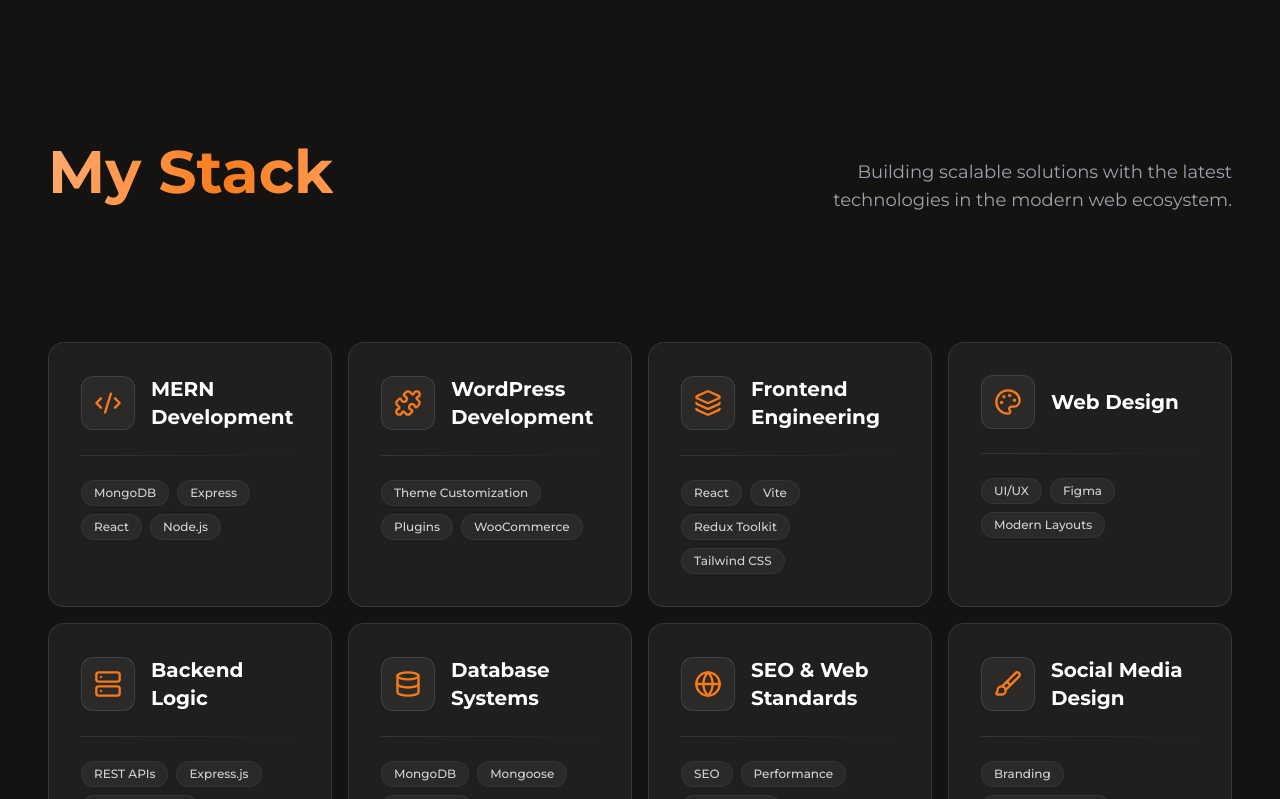
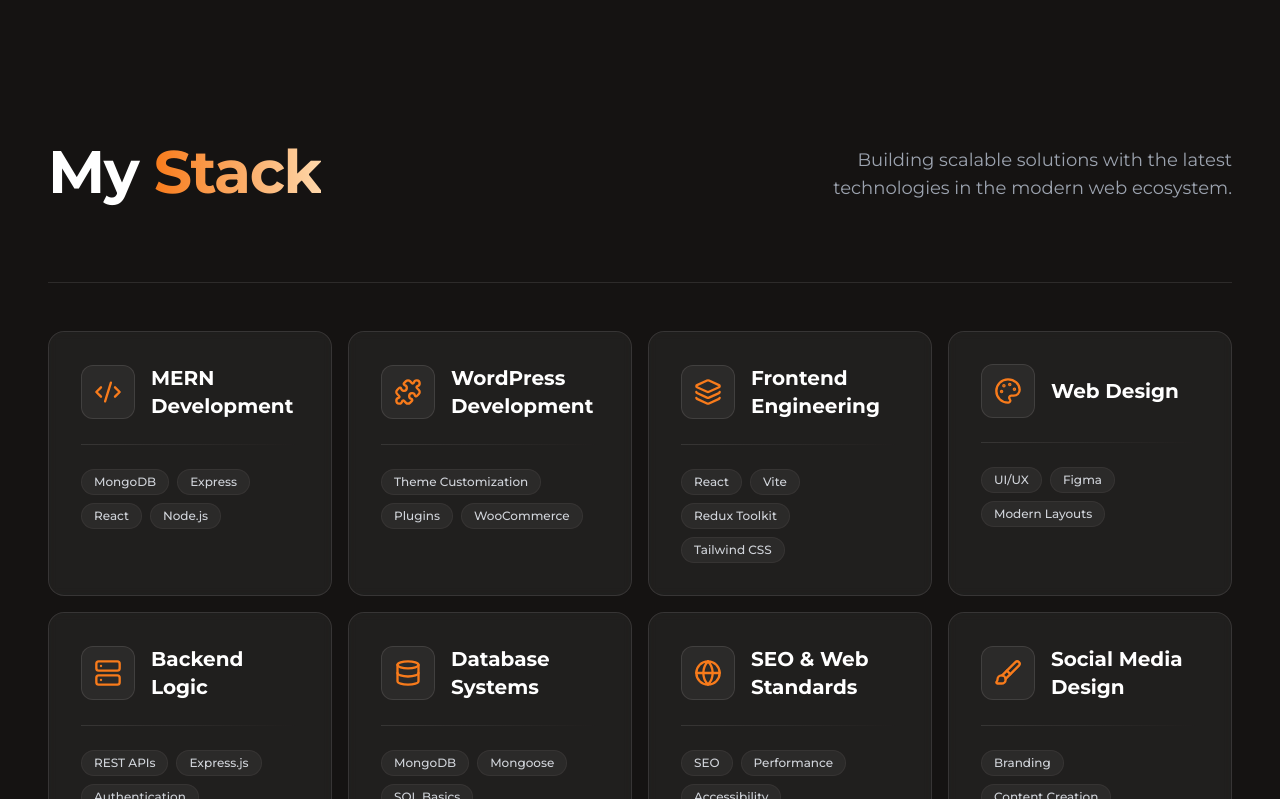
Before and after one commit to KamelMesbahi13/portfolio, a React (Vite) app: page / in a window 1280 px wide. Shown: the part 4501-5300 px from the top of the page. Built offline with nearby package versions, Linux system fonts and the light colour scheme.

Commit message:
adding tech section

```diff
--- a/src/Components/Home/Technologies/Technologies.jsx
+++ b/src/Components/Home/Technologies/Technologies.jsx
@@ -1,6 +1,6 @@
 import { useState, useRef } from "react";
 // eslint-disable-next-line no-unused-vars
-import { motion } from "framer-motion";
+import { motion, useInView } from "framer-motion";
 import {
   Layers,
   Code2,
@@ -12,6 +12,44 @@ import {
   Puzzle,
   Brush,
 } from "lucide-react";
+
+const fadeInUp = {
+  hidden: { opacity: 0, y: 40 },
+  visible: {
+    opacity: 1,
+    y: 0,
+    transition: { duration: 0.6, ease: [0.25, 0.46, 0.45, 0.94] },
+  },
+};
+
+const fadeInLeft = {
+  hidden: { opacity: 0, x: -60 },
+  visible: {
+    opacity: 1,
+    x: 0,
+    transition: { duration: 0.7, ease: [0.25, 0.46, 0.45, 0.94] },
+  },
+};
+
+const fadeInRight = {
+  hidden: { opacity: 0, x: 60 },
+  visible: {
+    opacity: 1,
+    x: 0,
+    transition: { duration: 0.7, ease: [0.25, 0.46, 0.45, 0.94] },
+  },
+};
+
+const staggerContainer = {
+  hidden: { opacity: 0 },
+  visible: {
+    opacity: 1,
+    transition: {
+      staggerChildren: 0.1,
+      delayChildren: 0.1,
+    },
+  },
+};
 
 const skills = [
   {
@@ -62,23 +100,36 @@ const skills = [
 ];
 
 const Skills = () => {
+  const headerRef = useRef(null);
+  const gridRef = useRef(null);
+
+  const headerInView = useInView(headerRef, { once: true, margin: "-50px" });
+  const gridInView = useInView(gridRef, { once: true, margin: "-50px" });
+
   return (
     <div className="md:py-20 py-12 bg-transparent overflow-hidden selection:bg-[#F87B1B] selection:text-white">
       <div className="container px-6 mx-auto">
-        <div className="flex flex-col items-start justify-between gap-6 mb-12 md:flex-row md:items-end md:pb-20">
+        <div
+          ref={headerRef}
+          className="flex flex-col items-start justify-between gap-6 pb-12 mb-12 border-b md:flex-row md:items-end md:pb-20 border-white/10"
+        >
           <motion.div
-            initial={{ opacity: 0, x: -20 }}
-            whileInView={{ opacity: 1, x: 0 }}
-            viewport={{ once: true }}
+            initial="hidden"
+            animate={headerInView ? "visible" : "hidden"}
+            variants={fadeInLeft}
           >
-            <h1>My Stack</h1>
+            <h2 className="text-4xl font-bold tracking-tight text-white md:text-6xl">
+              My{" "}
+              <span className="text-transparent bg-clip-text bg-gradient-to-r from-[#F87B1B] to-orange-200">
+                Stack
+              </span>
+            </h2>
           </motion.div>
 
           <motion.p
-            initial={{ opacity: 0, x: 20 }}
-            whileInView={{ opacity: 1, x: 0 }}
-            viewport={{ once: true }}
-            /* FIXED: text-left for mobile, text-right for desktop */
+            initial="hidden"
+            animate={headerInView ? "visible" : "hidden"}
+            variants={fadeInRight}
             className="max-w-md text-lg text-left text-gray-400 md:text-right"
           >
             Building scalable solutions with the latest technologies in the
@@ -86,18 +137,23 @@ const Skills = () => {
           </motion.p>
         </div>
 
-        {/* Grid */}
-        <div className="grid grid-cols-1 gap-4 md:grid-cols-2 lg:grid-cols-3 xl:grid-cols-4">
+        <motion.div
+          ref={gridRef}
+          initial="hidden"
+          animate={gridInView ? "visible" : "hidden"}
+          variants={staggerContainer}
+          className="grid grid-cols-1 gap-4 md:grid-cols-2 lg:grid-cols-3 xl:grid-cols-4"
+        >
           {skills.map((skill, index) => (
-            <SpotlightCard key={index} skill={skill} index={index} />
+            <SpotlightCard key={index} skill={skill} />
           ))}
-        </div>
+        </motion.div>
       </div>
     </div>
   );
 };
 
-const SpotlightCard = ({ skill, index }) => {
+const SpotlightCard = ({ skill }) => {
   const divRef = useRef(null);
   const [position, setPosition] = useState({ x: 0, y: 0 });
 
@@ -115,11 +171,8 @@ const SpotlightCard = ({ skill, index }) => {
   return (
     <motion.div
       ref={divRef}
+      variants={fadeInUp}
       onMouseMove={handleMouseMove}
-      initial={{ opacity: 0, y: 20 }}
-      whileInView={{ opacity: 1, y: 0 }}
-      viewport={{ once: true }}
-      transition={{ delay: index * 0.05 }}
       className="relative h-full overflow-hidden border rounded-2xl border-white/10 bg-white/5 backdrop-blur-sm group"
     >
       <div
```
